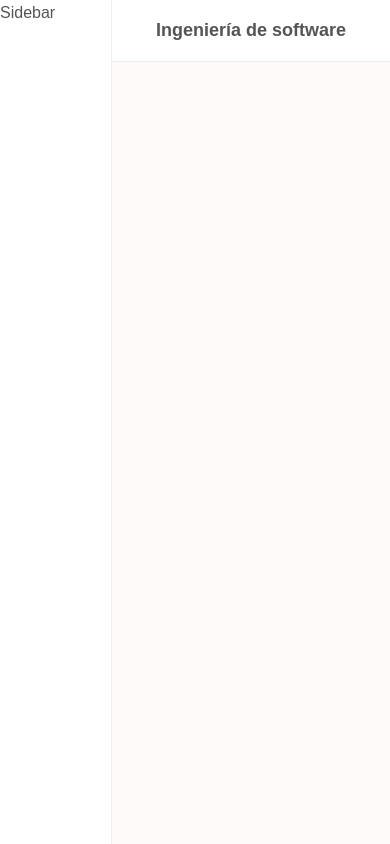
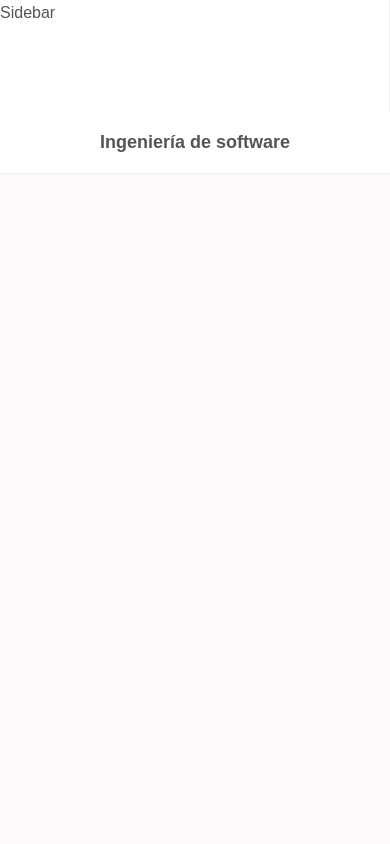
Before and after one commit to Alejandro1709/my-track, a React (Vite) app: page / in a window 390 px wide. Built offline with nearby package versions, Linux system fonts and the light colour scheme.

Commit message:
Add: media queries to all css

```diff
--- a/src/components/AppContainer/AppContainer.module.css
+++ b/src/components/AppContainer/AppContainer.module.css
@@ -3,3 +3,9 @@
   flex-direction: row;
   min-height: 100vh;
 }
+
+@media (max-width: 600px) {
+  .AppContainer {
+    flex-direction: column;
+  }
+}
--- a/src/components/Sidebar/Sidebar.module.css
+++ b/src/components/Sidebar/Sidebar.module.css
@@ -3,3 +3,9 @@
   background-color: white;
   border-right: 1px solid #eee;
 }
+
+@media (max-width: 600px) {
+  .AppSidebar {
+    display: none;
+  }
+}
```
